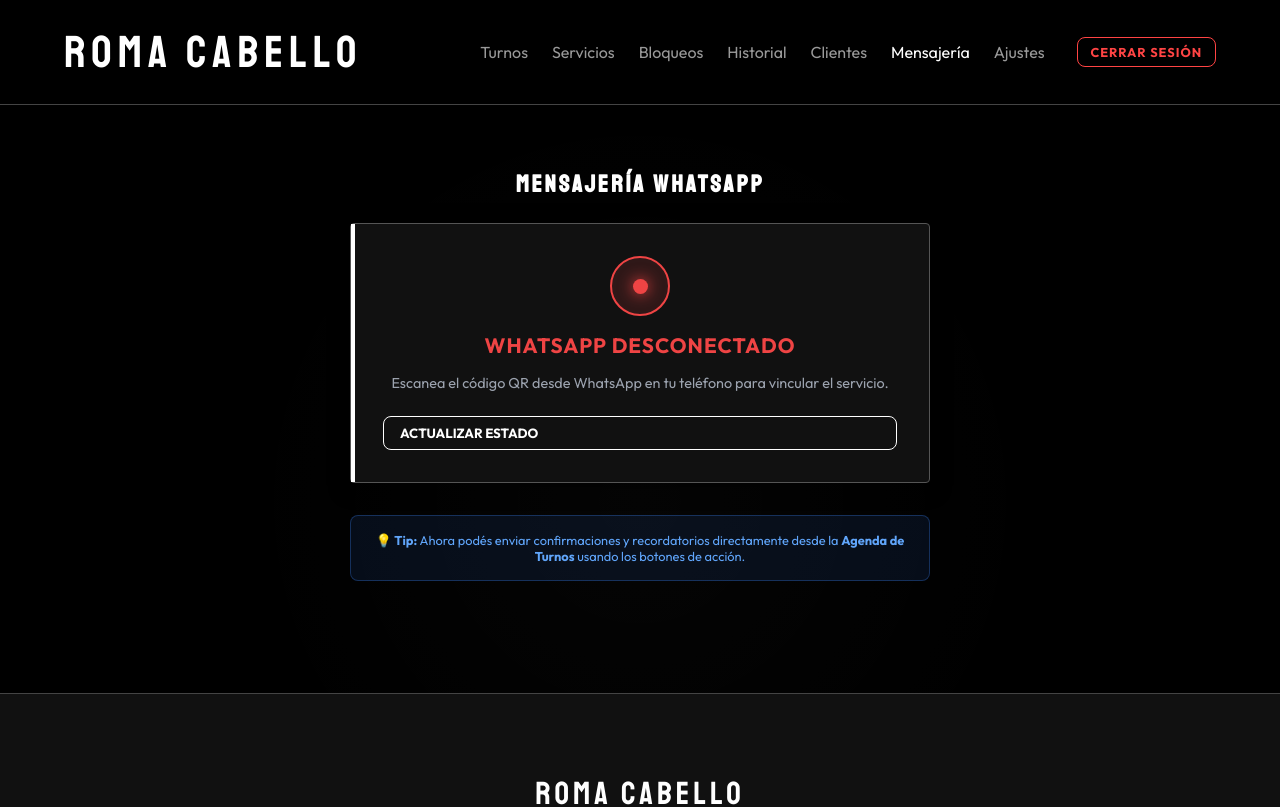
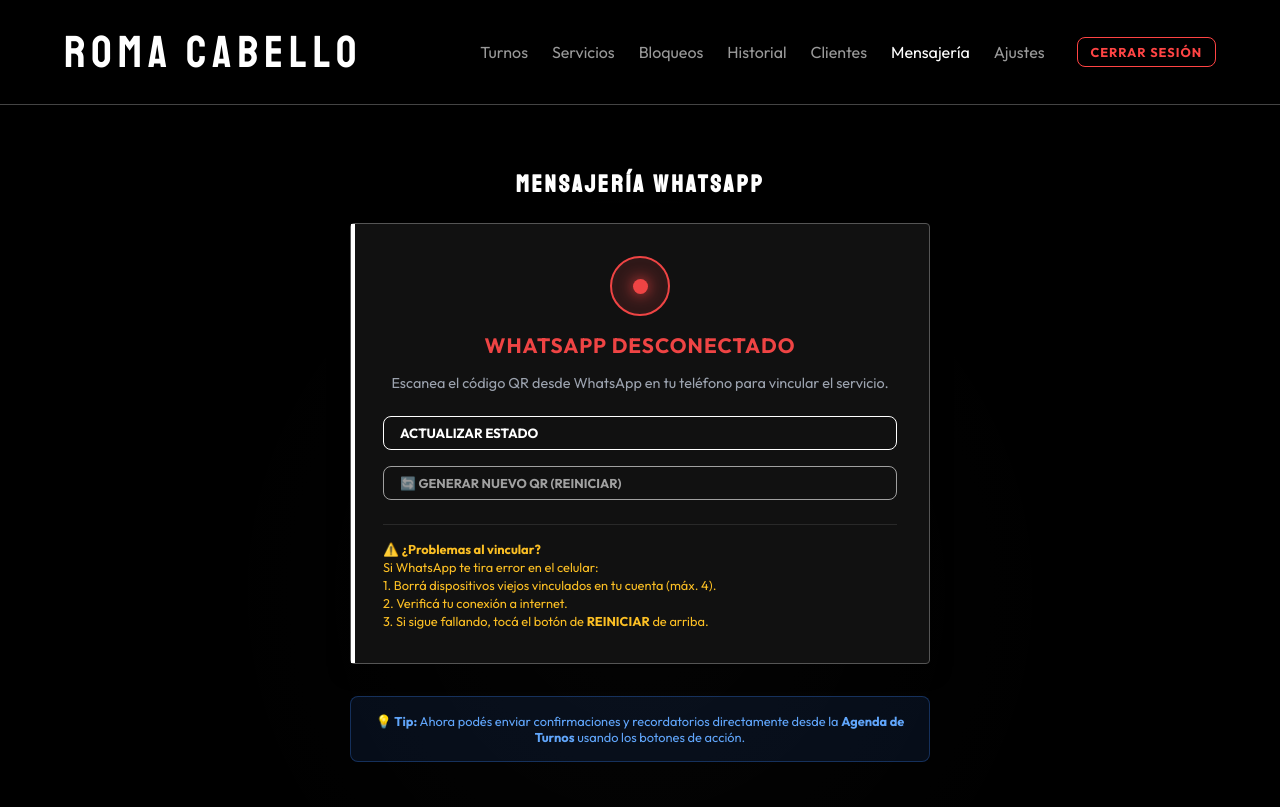
Before and after one commit to sanwortley/GestionPeluqueriav2.0, a React (Vite) app in the folder frontend/: page /admin/messaging in a window 1280 px wide. Shown: the top 807 px of the page. Built offline with nearby package versions, Linux system fonts and the light colour scheme; no server answers; sample sign-in values are in the browser's storage.

Commit message:
Agregado boton para reiniciar sesion y mas tips de vinculacion

```diff
--- a/frontend/src/pages/AdminMessaging.jsx
+++ b/frontend/src/pages/AdminMessaging.jsx
@@ -100,7 +100,20 @@ export default function AdminMessaging() {
                             <button onClick={fetchWhatsAppStatus} className="btn btn-secondary w-full">
                                 ACTUALIZAR ESTADO
                             </button>
+                            <button onClick={handleWhatsAppLogout} className="btn btn-secondary w-full" style={{ opacity: 0.6, fontSize: '0.8rem' }} disabled={waLoading}>
+                                🔄 GENERAR NUEVO QR (REINICIAR)
+                            </button>
                         </div>
+
+                        <div style={{ marginTop: '1.5rem', textAlign: 'left', borderTop: '1px solid rgba(255,255,255,0.1)', paddingTop: '1rem' }}>
+                             <p style={{ fontSize: '0.8rem', color: '#FBBF24', margin: 0, lineHeight: '1.4' }}>
+                                ⚠️ <strong>¿Problemas al vincular?</strong><br/>
+                                Si WhatsApp te tira error en el celular:<br/>
+                                1. Borrá dispositivos viejos vinculados en tu cuenta (máx. 4).<br/>
+                                2. Verificá tu conexión a internet.<br/>
+                                3. Si sigue fallando, tocá el botón de <strong>REINICIAR</strong> de arriba.
+                             </p>
+                         </div>
                     </div>
                 )}
             </div>
```
